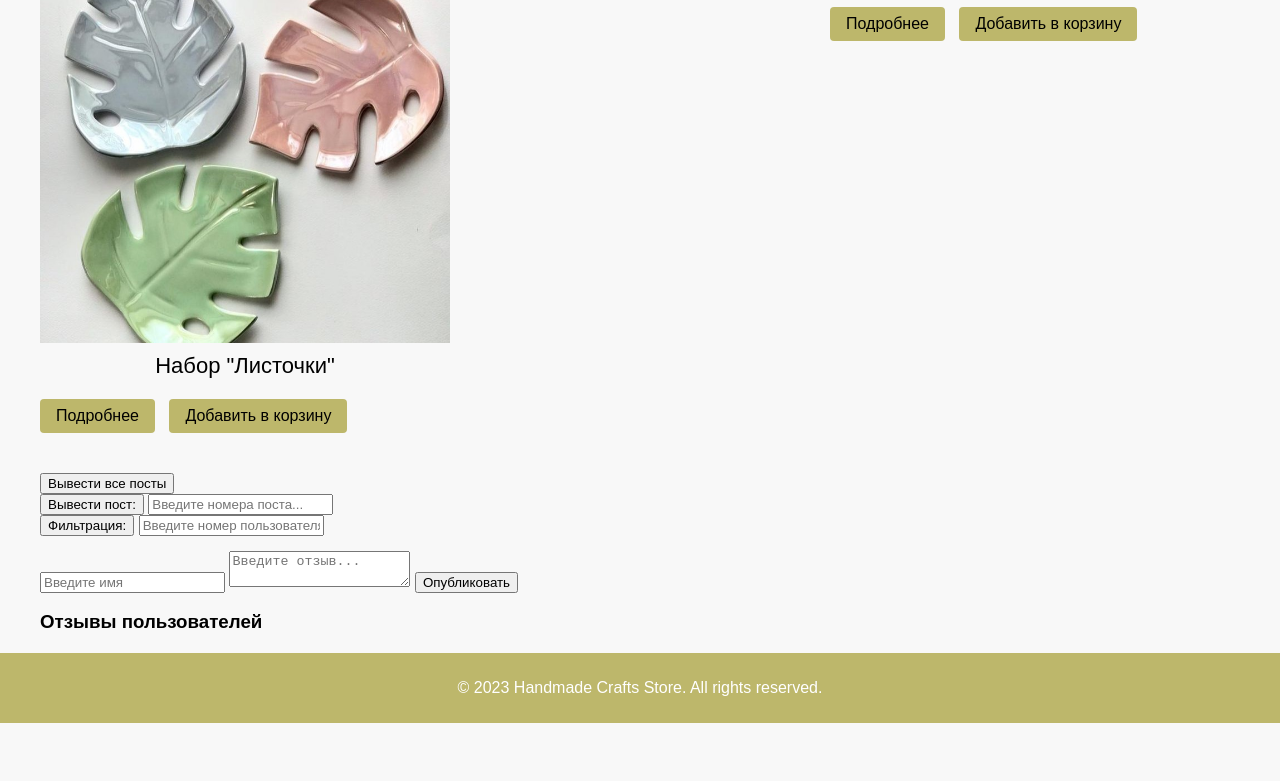
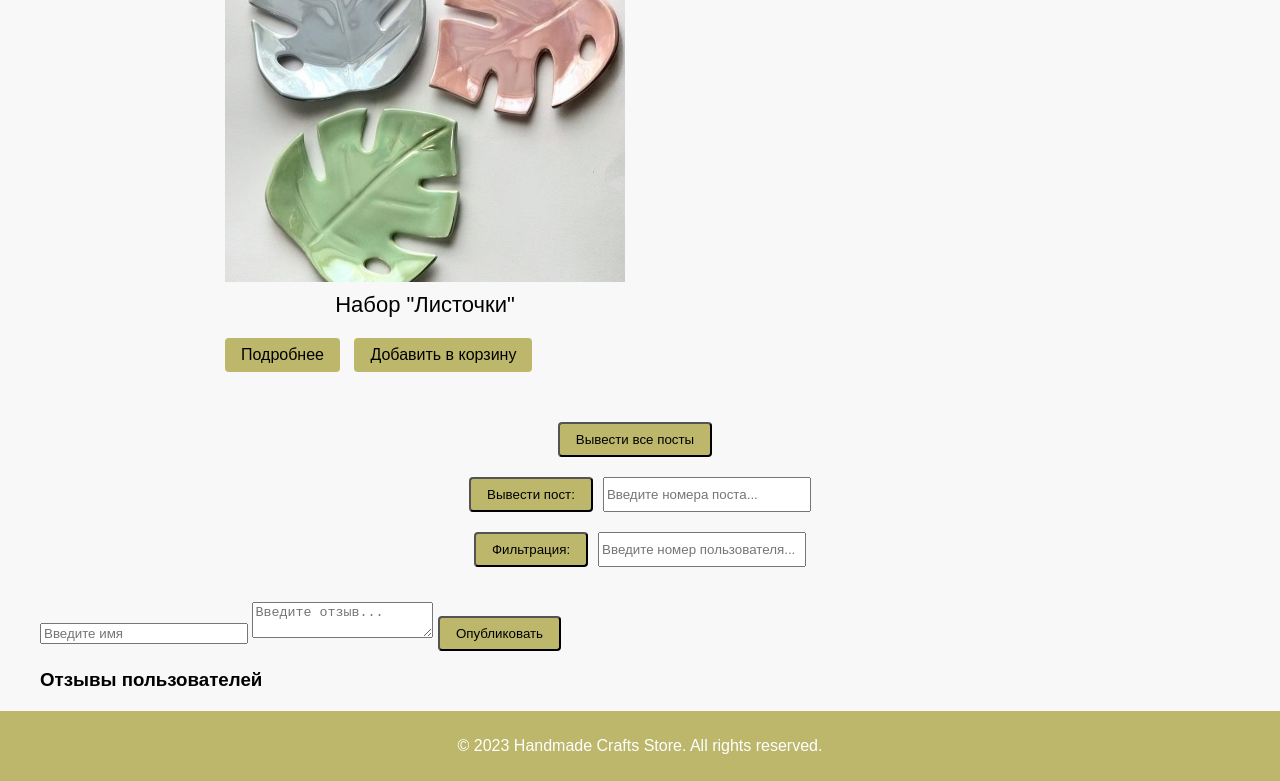
Before and after one commit to Ksenia-dm21/KsBr, a plain HTML site: page index.html in a window 1280 px wide. Shown: the part 883-1664 px from the top of the page. Before the commit the page ends 1606 px from the top, so only its background shows below. Drawn offline with Linux system fonts and the light colour scheme; a script that the page names is missing.

Commit message:
Update Styles.css

```diff
--- a/Styles.css
+++ b/Styles.css
@@ -119,6 +119,26 @@ text-align: center;
 }
 
 
+.bar{
+    display: flex;
+    justify-content:center;
+    margin-top: 30px;
+    margin: 20px;
+}
+button{
+  display: inline-block;
+  background-color: #BDB76B;
+  color: #000000;
+  padding: 8px 16px;
+  text-decoration: none;
+  border-radius: 4px;
+  margin-right: 10px;
+}
+
+input{
+    width: 200px;
+}
+
 footer {
     background-color: #BDB76B;
     color: #fff;
@@ -126,18 +146,16 @@ footer {
     padding: 10px 0;
 }
 
-
-
                           /*media*/
 
   @media (max-width: 1300px) {
 
-      /* work photo*/
-      .our_work {
+
+      .Product {
         margin: auto;
         justify-content: center;
   }
-    .work_photo {
+    .Product__img {
       width: 100%;
       max-width: 416px;
       flex: none;
@@ -201,14 +219,14 @@ footer {
           font-size: 40px;
         }
         .section__suptitle {
-          font-size: 100px;
+          font-size: 21px;
         }
         .section__text {
             font-size: 24px;
         }
           /*about us*/
         .section__suptitle2 {
-          font-size: 45px;
+          font-size: 18px;
         }
         .work {
           margin: auto;
```
